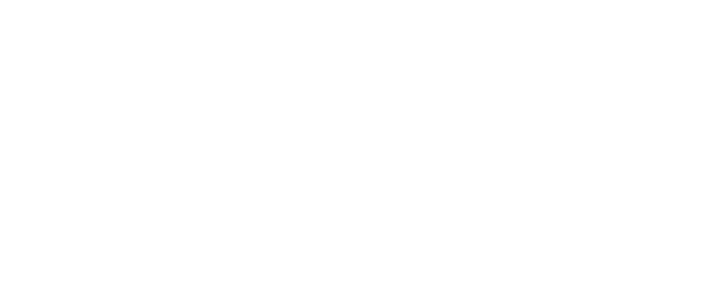
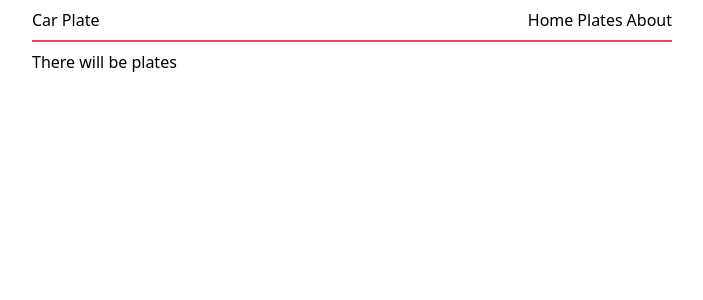
Before and after one commit to mtndcl/CarPlate, a React (Create React App) app in the folder car-plate-frontend/: page /plates in a window 1280 px wide. Before the commit this address had no page. Shown: the top 300 px of the page, without its empty margins (288-991 px from the left). Built offline with nearby package versions, Linux system fonts and the light colour scheme.

Commit message:
plates view added

```diff
--- a/car-plate-frontend/src/App.tsx
+++ b/car-plate-frontend/src/App.tsx
@@ -1,13 +1,15 @@
-import { BrowserRouter, Route, Routes } from "react-router-dom";
+import {BrowserRouter, Route, Routes} from "react-router-dom";
 import About from "./pages/About";
 import Home from "./pages/Home";
+import Plates from "./pages/Plates";
 
 function App() {
     return (
         <BrowserRouter>
             <Routes>
-        <Route path="/" element={<Home />} />
-        <Route path="about" element={<About />} />
+                <Route path="/" element={<Home/>}/>
+                <Route path="about" element={<About/>}/>
+                <Route path="plates" element={<Plates/>}/>
             </Routes>
         </BrowserRouter>
     );
--- a/car-plate-frontend/src/components/Navbar.tsx
+++ b/car-plate-frontend/src/components/Navbar.tsx
@@ -1,12 +1,14 @@
-import { Link } from "react-router-dom";
+import {Link} from "react-router-dom";
 
 export default function Navbar() {
     return (
-    <nav className="flex justify-between border-b-2 border-blue-400 pb-2 my-2">
+        <nav className="flex justify-between border-b-2 border-red-500 pb-2 my-2">
             <h1>Car Plate</h1>
             <div className="flex gap-x-1">
                 <Link to="/">Home</Link>
+                <Link to="/plates">Plates</Link>
                 <Link to="/about">About</Link>
+
             </div>
         </nav>
     );
--- /dev/null
+++ b/car-plate-frontend/src/pages/Plates.tsx
@@ -0,0 +1,16 @@
+import Navbar from "../components/Navbar";
+
+
+export default function  Plates(){
+
+    return(
+
+        <div>
+
+            <Navbar />
+            <div>There will be plates</div>
+
+
+        </div>
+    );
+}
```
Lines whose indentation alone changed are shown as unchanged.
